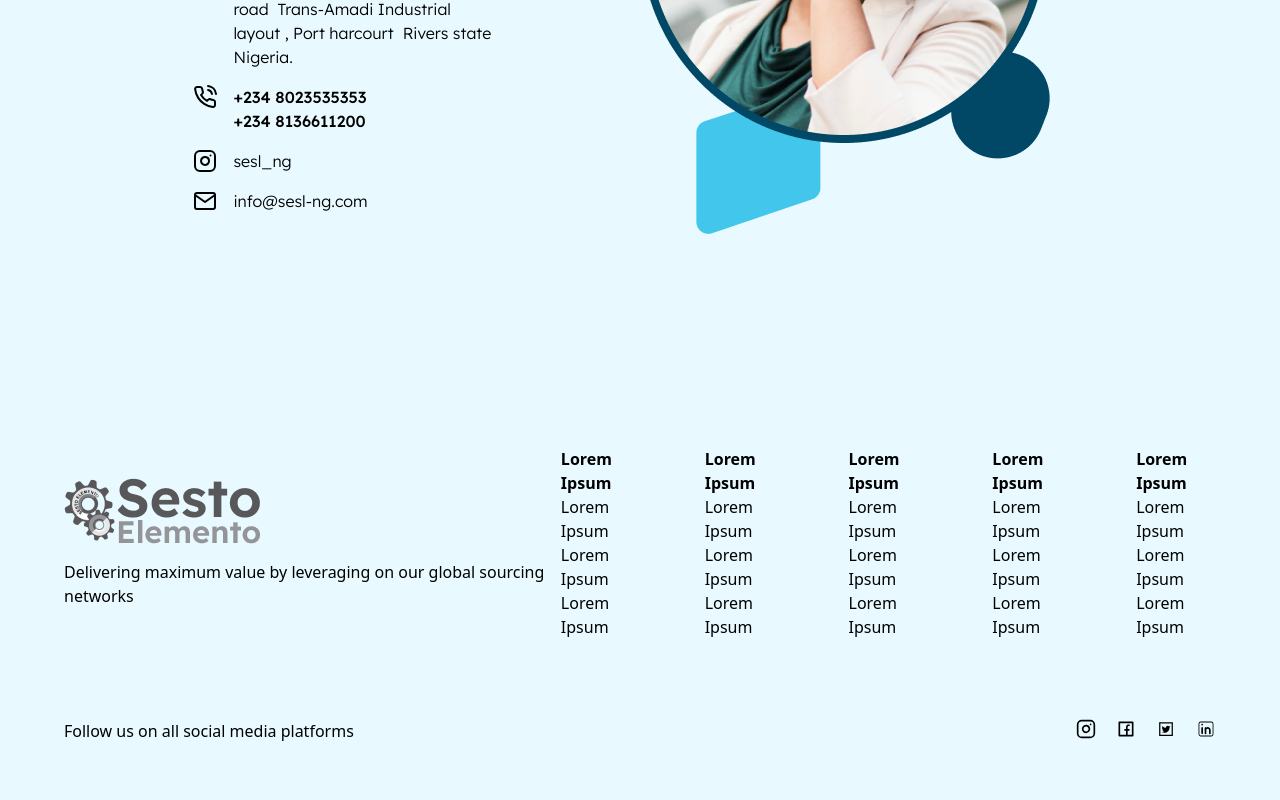
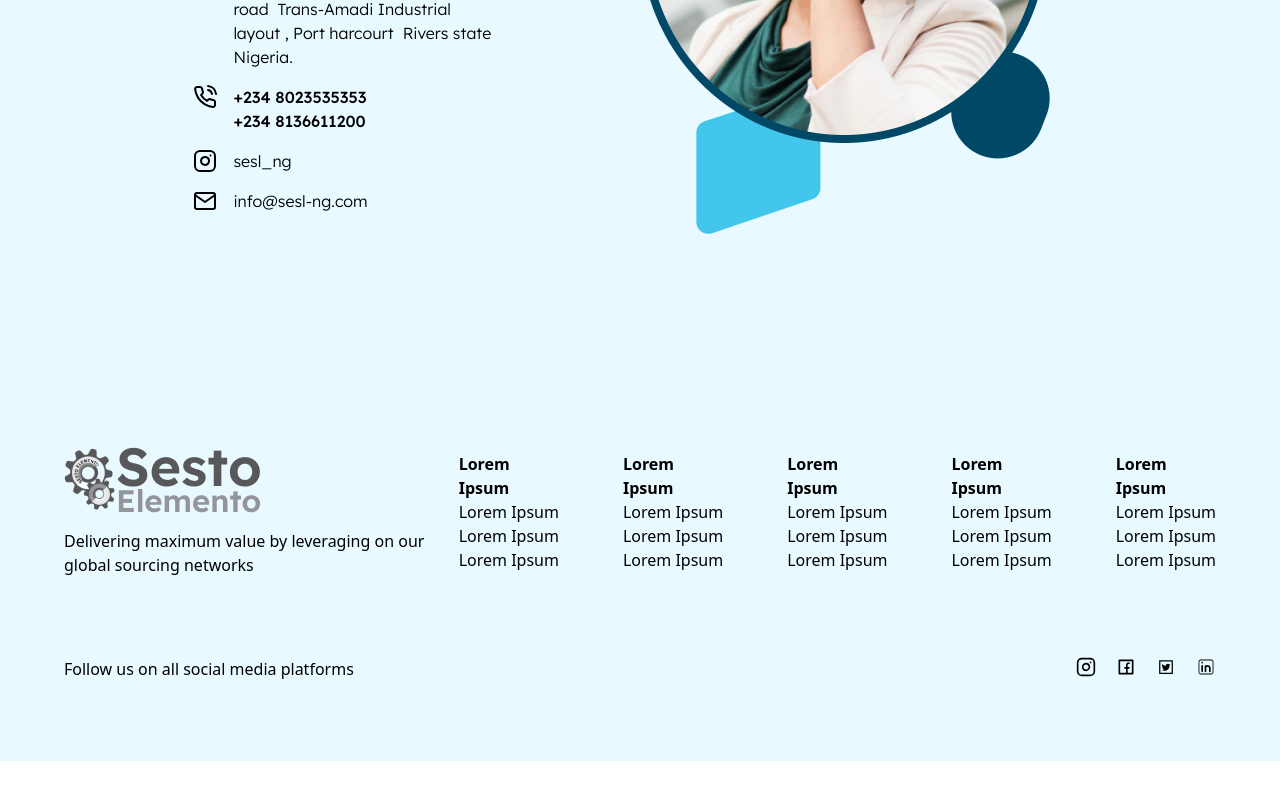
Before and after one commit to Kanoms/Sesto-Elemento, a React (Vite) app: page /contact-us in a window 1280 px wide. Shown: the part 398-1198 px from the top of the page. After the commit the page ends 1159 px from the top, so only its background shows below. Built offline with nearby package versions, Linux system fonts and the light colour scheme.

Commit message:
footer and homepage styling

```diff
--- a/src/components/Footer.jsx
+++ b/src/components/Footer.jsx
@@ -19,7 +19,7 @@ const Footer = () => {
           </span>
         </div>
 
-        <div className="hidden md:flex justify-between gap-8 lg:gap-16">
+        <div className="hidden md:flex items-center w-full justify-between lg:gap-2 xl:gap-16">
           <ul>
             <li className="font-semibold">Lorem Ipsum</li>
             <li>Lorem Ipsum</li>
--- a/src/components/HomeSection.jsx
+++ b/src/components/HomeSection.jsx
@@ -14,7 +14,7 @@ const HomeSection = ({ bgImage, header, paragraph }) => {
     >
       <div className="absolute inset-0"></div>
       <div
-        className="relative z-10 flex flex-col items-center lg:items-start justify-center h-full lg:w-[50%] px-16"
+        className="relative z-10 flex flex-col items-center lg:items-start  justify-center h-full lg:w-[50%] px-4 md:px-8 lg:px-16"
         data-aos="fade-right"
       >
         <h1 className="text-4xl sm:text-5xl md:text-6xl text-center lg:text-left font-semibold text-white mb-6 capitalize">
```
